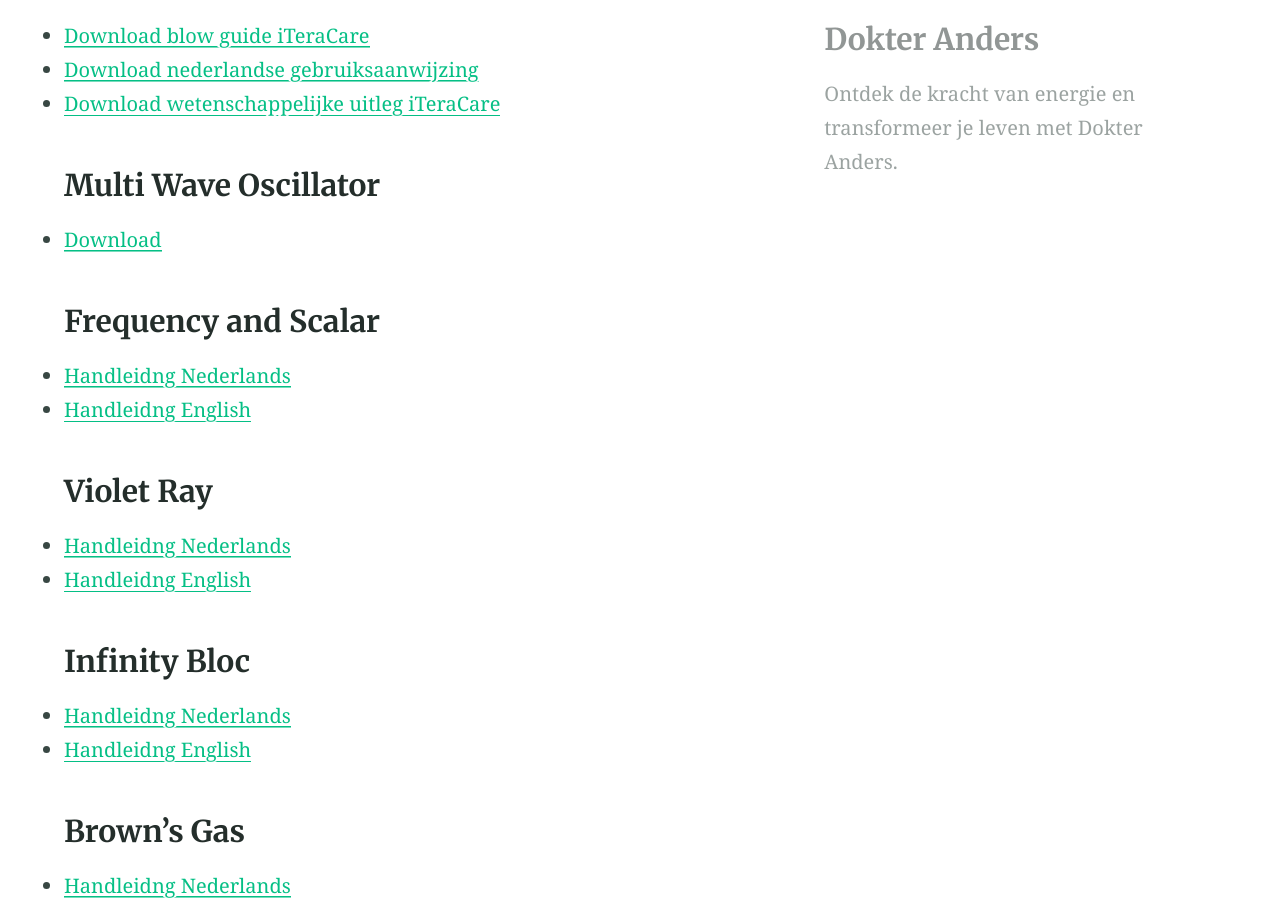
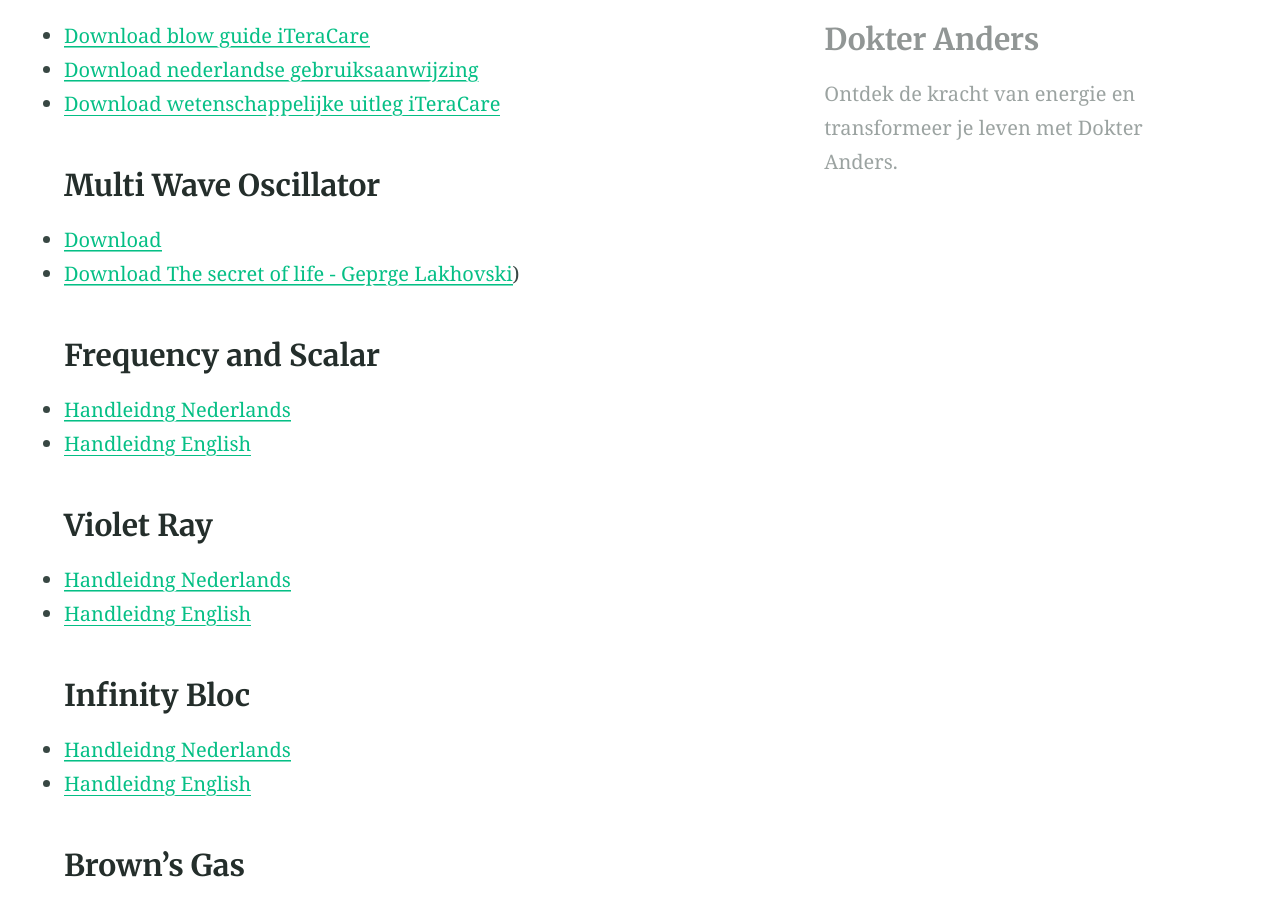
Before and after one commit to dokteranders/dokteranders.com, a Jekyll site: the page built from downloads.md, in a window 1280 px wide and 900 px high, scrolled down 679 px. Built offline with Jekyll 4.4.1, drawn with Linux system fonts in a browser that asks for light colours.

Commit message:
Update downloads.md

```diff
--- a/downloads.md
+++ b/downloads.md
@@ -13,6 +13,7 @@
 
 ### Multi Wave Oscillator
 - [Download](https://github.com/dokteranders/dokteranders.com/releases/download/docs/the_lakhovsky_multiwave-oscillator_handbook.pdf)
+- [Download The secret of life - Geprge Lakhovski](/downloads/THE_SECRET_OF_LIFE_LAKHOVSKY.pdf))
 
 ### Frequency and Scalar
 - [Handleidng Nederlands](./handleiding-nl.pdf)
```
